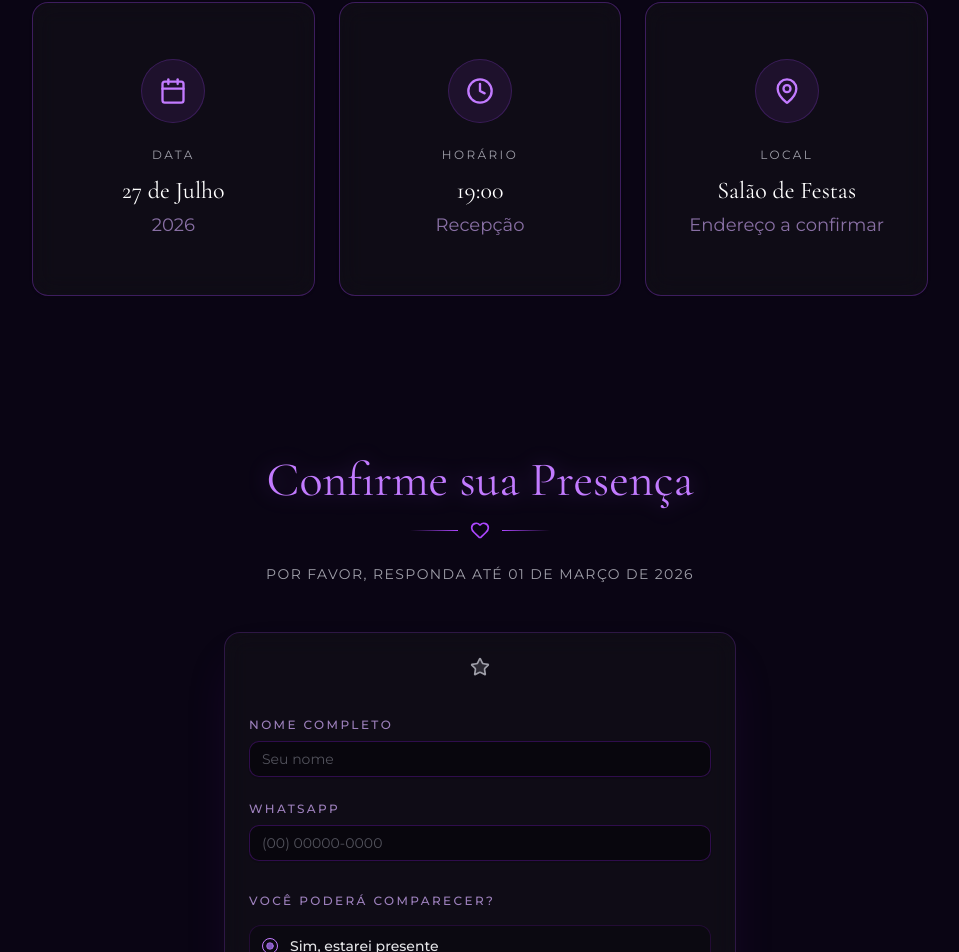
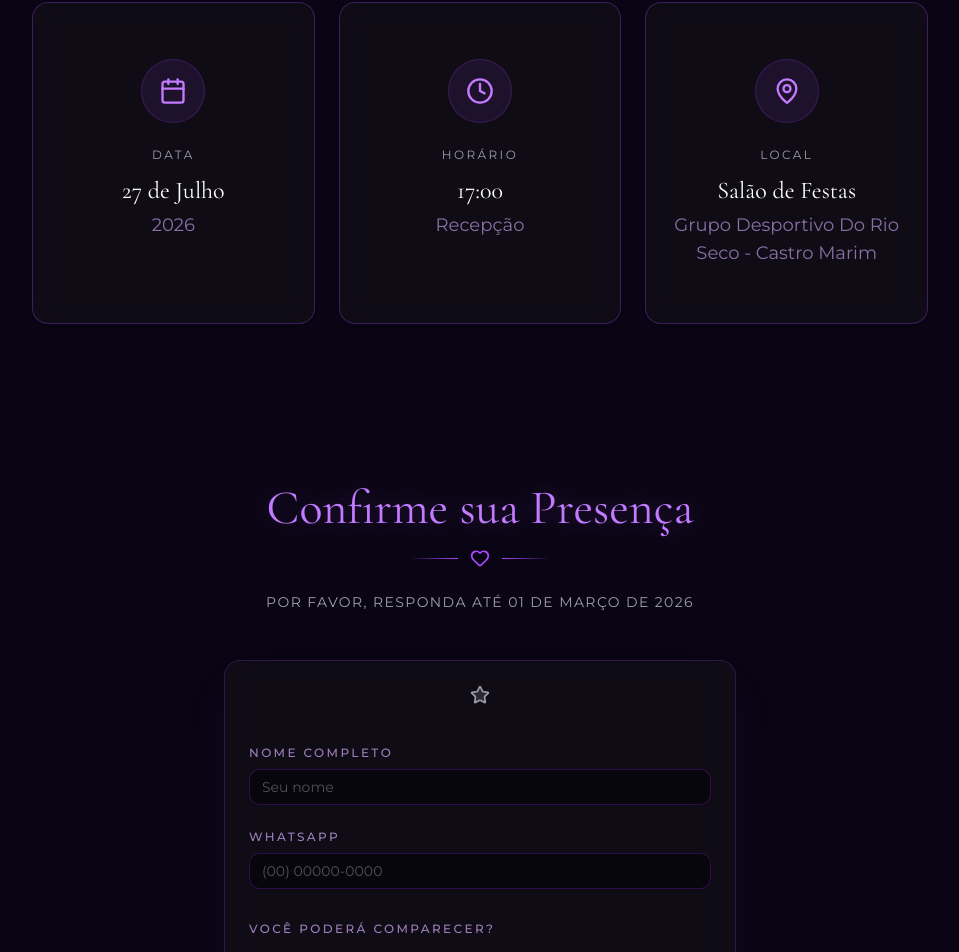
Before and after one commit to papiniyasmin/XV_Nina, a Next.js app: page / in a window 1280 px wide. Shown: the part 1022-1974 px from the top of the page, without its empty margins (160-1119 px from the left). Built offline with nearby package versions, Linux system fonts and the light colour scheme.

Commit message:
atualização endereço

```diff
--- a/components/event-details.tsx
+++ b/components/event-details.tsx
@@ -50,7 +50,7 @@ export function EventDetails() {
                 Horário
               </h3>
               <p className="font-serif text-2xl text-white">
-                19:00
+                17:00
               </p>
               <p className="font-sans text-lg text-purple-300/60 mt-1">
                 Recepção
@@ -71,7 +71,7 @@ export function EventDetails() {
                 Salão de Festas
               </p>
               <p className="font-sans text-lg text-purple-300/60 mt-1">
-                Endereço a confirmar
+                Grupo Desportivo Do Rio Seco - Castro Marim
               </p>
             </CardContent>
           </Card>
```
